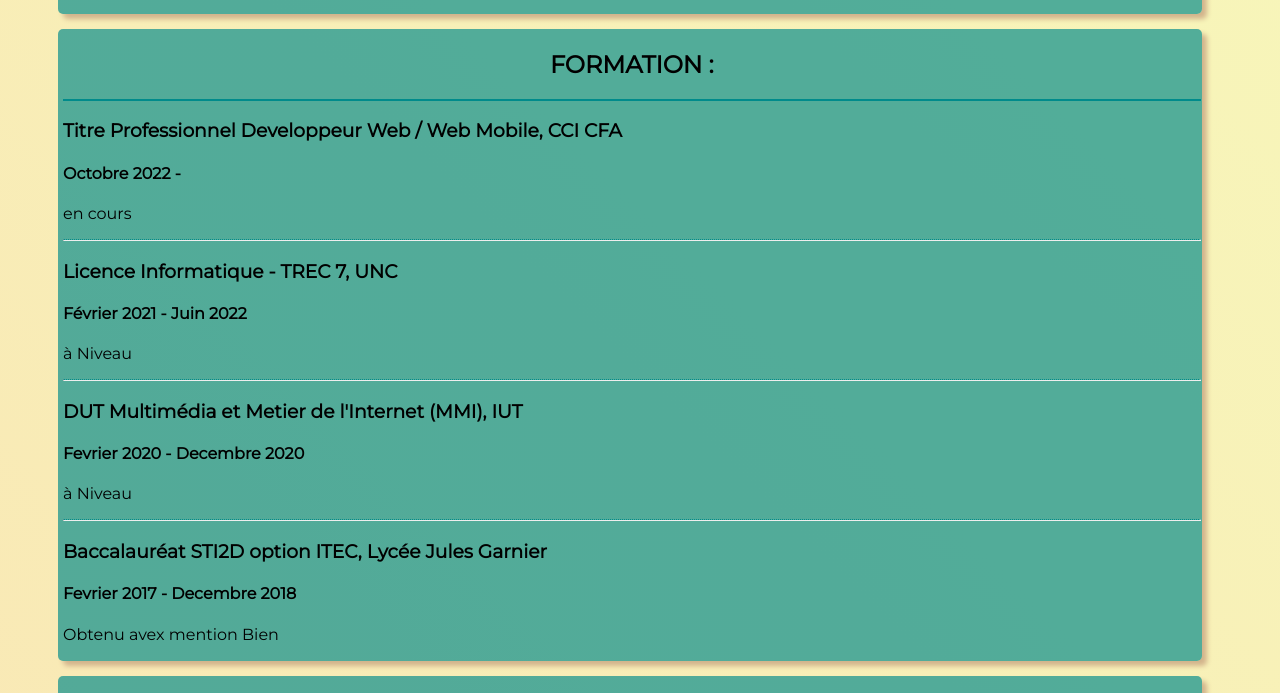
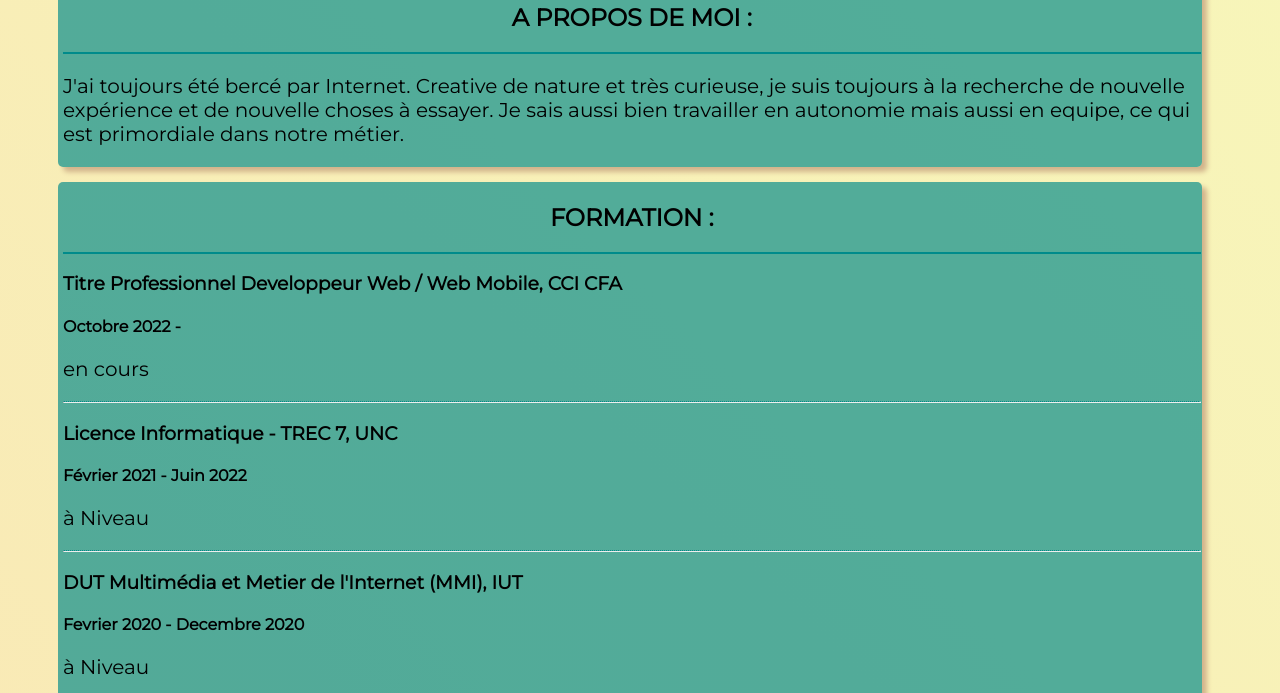
Before and after one commit to angelinagarae/CV-Angelina-Garaebiti, a plain HTML site: page index.html in a window 1280 px wide. Shown: the part 494-1187 px from the top of the page. Drawn offline with Linux system fonts and the light colour scheme; a web font is replaced by a local one.

Commit message:
Update style.css

```diff
--- a/style/style.css
+++ b/style/style.css
@@ -91,7 +91,7 @@ ul {
     padding: 10px 25px;
     margin-bottom: 5px;
     text-align: center;
-
+    font-size: 30px;
 }
 #menu li a:after {
     content: '';
@@ -119,6 +119,9 @@ ul {
     padding: 1px;
     padding-left: 5px;
     box-shadow: 5px 5px 5px  tan;
+}
+p{
+    font-size: 20px;
 }
 
 /* le bas de page  */
```
